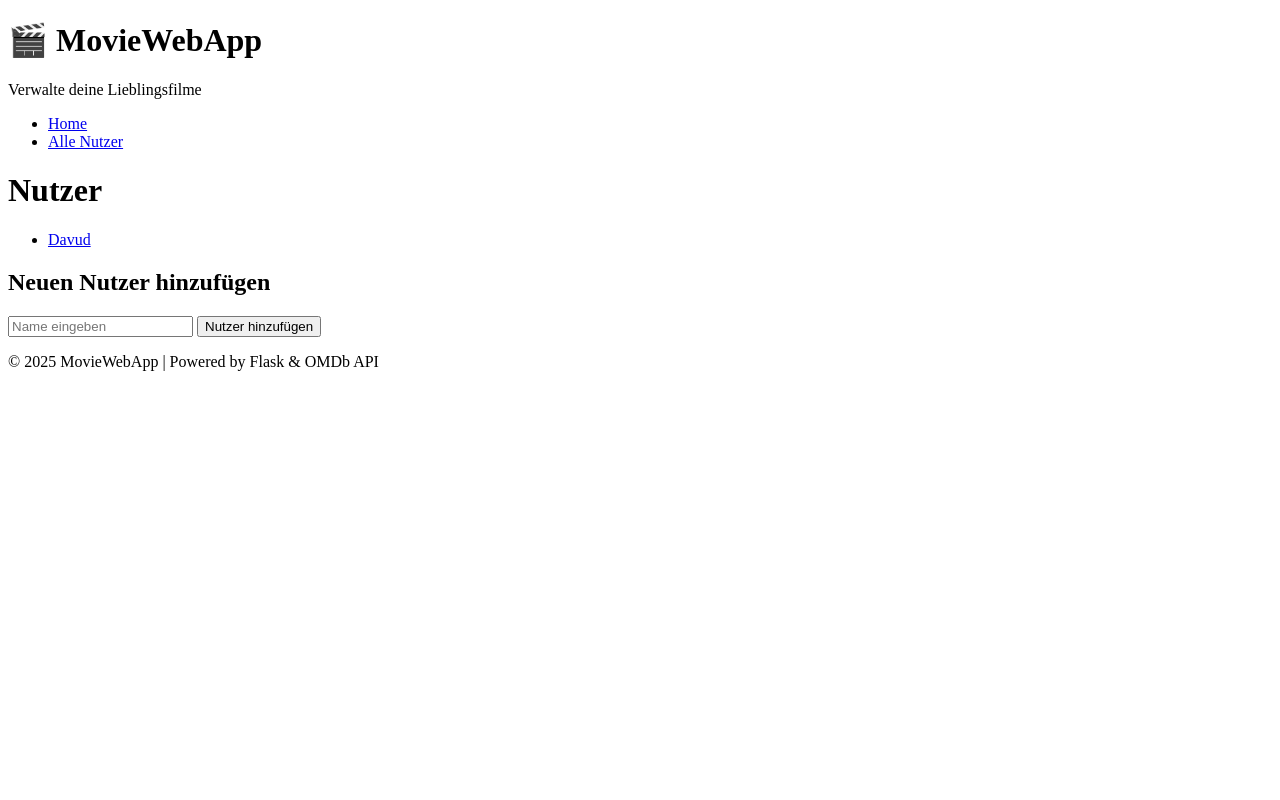
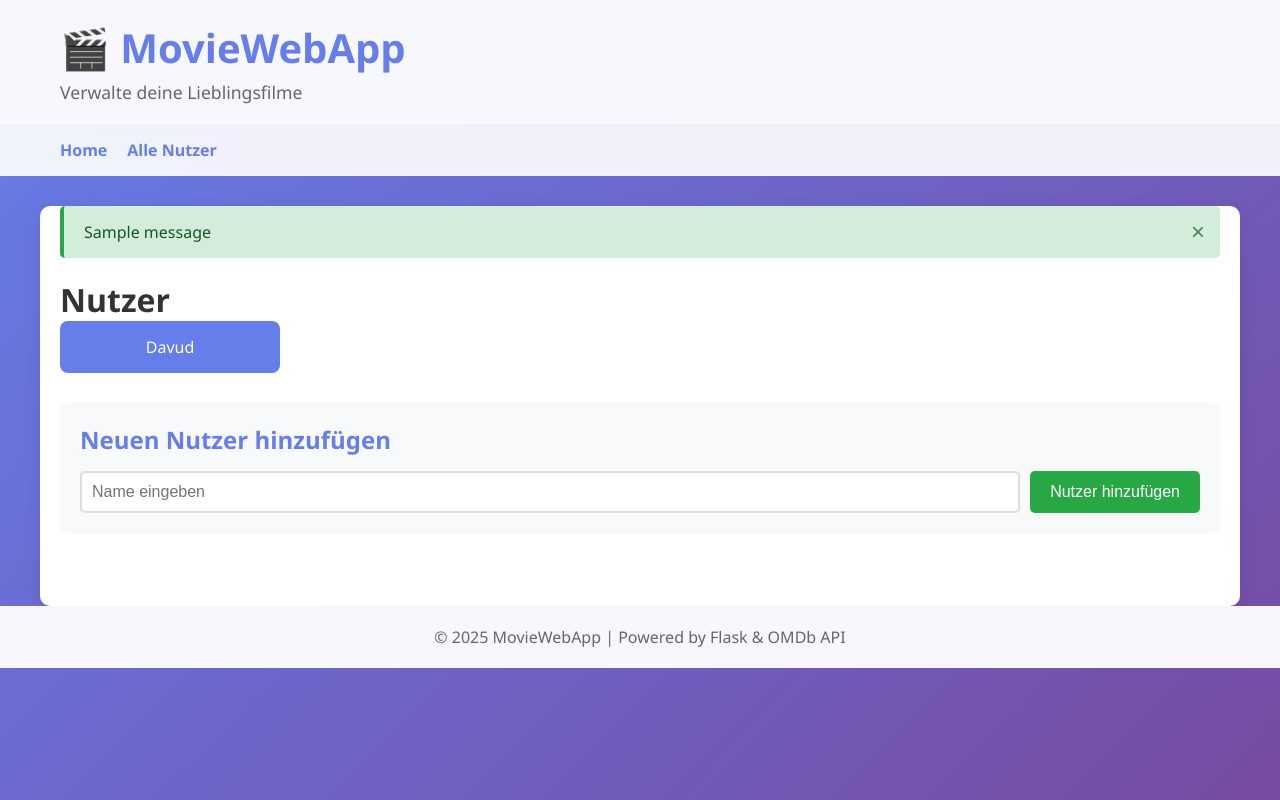
Before and after one commit to Davudinho/MovieWebApp, a Flask app: page / in a window 1280 px wide. Run offline with Flask 3, Linux system fonts and the light colour scheme; one stand-in notice (Sample message) is shown.

Commit message:
Alle dateien aktualisiert

```diff
--- a/static/style.css
+++ b/static/style.css
@@ -0,0 +1,375 @@
+/* Basis-Styles */
+* {
+    margin: 0;
+    padding: 0;
+    box-sizing: border-box;
+}
+
+body {
+    font-family: 'Segoe UI', Tahoma, Geneva, Verdana, sans-serif;
+    background: linear-gradient(135deg, #667eea 0%, #764ba2 100%);
+    min-height: 100vh;
+    color: #333;
+}
+
+.container {
+    max-width: 1200px;
+    margin: 0 auto;
+    padding: 0 20px;
+}
+
+/* Header */
+header {
+    background: rgba(255, 255, 255, 0.95);
+    padding: 20px 0;
+    box-shadow: 0 2px 10px rgba(0,0,0,0.1);
+}
+
+header h1 {
+    font-size: 2.5em;
+    color: #667eea;
+    margin-bottom: 5px;
+}
+
+header .tagline {
+    color: #666;
+    font-size: 1.1em;
+}
+
+/* Navigation */
+nav {
+    background: rgba(255, 255, 255, 0.9);
+    padding: 15px 0;
+    margin-bottom: 30px;
+}
+
+nav ul {
+    list-style: none;
+    display: flex;
+    gap: 20px;
+}
+
+nav a {
+    text-decoration: none;
+    color: #667eea;
+    font-weight: 600;
+    transition: color 0.3s;
+}
+
+nav a:hover {
+    color: #764ba2;
+}
+
+/* Main Content */
+main {
+    background: white;
+    border-radius: 10px;
+    padding: 30px;
+    margin-bottom: 30px;
+    box-shadow: 0 5px 20px rgba(0,0,0,0.1);
+    min-height: 400px;
+}
+
+/* Flash Messages / Alerts */
+.alert {
+    padding: 15px 20px;
+    margin-bottom: 20px;
+    border-radius: 5px;
+    position: relative;
+    animation: slideIn 0.3s ease-out;
+}
+
+@keyframes slideIn {
+    from {
+        transform: translateY(-20px);
+        opacity: 0;
+    }
+    to {
+        transform: translateY(0);
+        opacity: 1;
+    }
+}
+
+.alert-success {
+    background: #d4edda;
+    color: #155724;
+    border-left: 4px solid #28a745;
+}
+
+.alert-error {
+    background: #f8d7da;
+    color: #721c24;
+    border-left: 4px solid #dc3545;
+}
+
+.alert-warning {
+    background: #fff3cd;
+    color: #856404;
+    border-left: 4px solid #ffc107;
+}
+
+.close-btn {
+    position: absolute;
+    right: 15px;
+    top: 50%;
+    transform: translateY(-50%);
+    background: none;
+    border: none;
+    font-size: 1.5em;
+    cursor: pointer;
+    color: inherit;
+    opacity: 0.7;
+}
+
+.close-btn:hover {
+    opacity: 1;
+}
+
+/* Error Pages */
+.error-page {
+    text-align: center;
+    padding: 60px 20px;
+}
+
+.error-page h1 {
+    font-size: 3em;
+    margin-bottom: 20px;
+    color: #667eea;
+}
+
+.error-page p {
+    font-size: 1.2em;
+    margin-bottom: 30px;
+    color: #666;
+}
+
+/* Buttons */
+.btn {
+    display: inline-block;
+    padding: 10px 20px;
+    background: #667eea;
+    color: white;
+    text-decoration: none;
+    border-radius: 5px;
+    border: none;
+    cursor: pointer;
+    font-size: 1em;
+    transition: background 0.3s;
+}
+
+.btn:hover {
+    background: #764ba2;
+}
+
+.btn-primary {
+    background: #28a745;
+}
+
+.btn-primary:hover {
+    background: #218838;
+}
+
+.btn-edit {
+    background: #ffc107;
+    color: #333;
+    padding: 5px 10px;
+    font-size: 0.9em;
+}
+
+.btn-edit:hover {
+    background: #e0a800;
+}
+
+.btn-delete {
+    background: #dc3545;
+    padding: 5px 10px;
+    font-size: 0.9em;
+}
+
+.btn-delete:hover {
+    background: #c82333;
+}
+
+.btn-back {
+    background: #6c757d;
+    margin-bottom: 20px;
+}
+
+.btn-back:hover {
+    background: #5a6268;
+}
+
+/* User List */
+.user-list {
+    list-style: none;
+    display: grid;
+    grid-template-columns: repeat(auto-fill, minmax(200px, 1fr));
+    gap: 15px;
+    margin-bottom: 30px;
+}
+
+.user-entry {
+    background: #f8f9fa;
+    border-radius: 8px;
+    overflow: hidden;
+}
+
+.user-entry .btn {
+    width: 100%;
+    text-align: center;
+    padding: 15px;
+    background: #667eea;
+}
+
+/* Add User Section */
+.add-user-section {
+    background: #f8f9fa;
+    padding: 20px;
+    border-radius: 8px;
+    margin-top: 30px;
+}
+
+.add-user-section h2 {
+    margin-bottom: 15px;
+    color: #667eea;
+}
+
+.add-user-section form {
+    display: flex;
+    gap: 10px;
+}
+
+.add-user-section input {
+    flex: 1;
+    padding: 10px;
+    border: 2px solid #ddd;
+    border-radius: 5px;
+    font-size: 1em;
+}
+
+.add-user-section input:focus {
+    outline: none;
+    border-color: #667eea;
+}
+
+/* Movies Grid */
+.movie-grid {
+    display: grid;
+    grid-template-columns: repeat(auto-fill, minmax(280px, 1fr));
+    gap: 20px;
+    margin-bottom: 30px;
+}
+
+.movie-card {
+    background: #f8f9fa;
+    border-radius: 8px;
+    padding: 15px;
+    box-shadow: 0 2px 5px rgba(0,0,0,0.1);
+}
+
+.movie-poster {
+    width: 100%;
+    height: 400px;
+    object-fit: cover;
+    border-radius: 5px;
+    margin-bottom: 10px;
+}
+
+.movie-poster-placeholder {
+    width: 100%;
+    height: 400px;
+    background: linear-gradient(135deg, #667eea 0%, #764ba2 100%);
+    display: flex;
+    align-items: center;
+    justify-content: center;
+    font-size: 4em;
+    border-radius: 5px;
+    margin-bottom: 10px;
+}
+
+.movie-info h3 {
+    color: #667eea;
+    margin-bottom: 10px;
+}
+
+.movie-info p {
+    margin: 5px 0;
+    color: #666;
+}
+
+.movie-actions {
+    margin-top: 15px;
+    display: flex;
+    flex-direction: column;
+    gap: 10px;
+}
+
+.inline-form {
+    display: flex;
+    gap: 5px;
+}
+
+.inline-form input {
+    flex: 1;
+    padding: 8px;
+    border: 2px solid #ddd;
+    border-radius: 5px;
+}
+
+.inline-form input:focus {
+    outline: none;
+    border-color: #667eea;
+}
+
+/* Add Movie Section */
+.add-movie-section {
+    background: #f8f9fa;
+    padding: 20px;
+    border-radius: 8px;
+    margin-top: 30px;
+}
+
+.add-movie-section h2 {
+    color: #667eea;
+    margin-bottom: 15px;
+}
+
+.add-movie-section form {
+    display: flex;
+    gap: 10px;
+    margin-bottom: 10px;
+}
+
+.add-movie-section input {
+    flex: 1;
+    padding: 10px;
+    border: 2px solid #ddd;
+    border-radius: 5px;
+    font-size: 1em;
+}
+
+.add-movie-section input:focus {
+    outline: none;
+    border-color: #667eea;
+}
+
+.hint {
+    color: #666;
+    font-size: 0.9em;
+    margin-top: 10px;
+}
+
+.no-movies {
+    text-align: center;
+    color: #999;
+    padding: 40px;
+    font-size: 1.1em;
+}
+
+/* Footer */
+footer {
+    background: rgba(255, 255, 255, 0.95);
+    padding: 20px 0;
+    text-align: center;
+    color: #666;
+}
--- a/templates/base.html
+++ b/templates/base.html
@@ -24,6 +24,18 @@
     </nav>
 
     <main class="container">
+        <!-- Flash Messages -->
+        {% with messages = get_flashed_messages(with_categories=true) %}
+            {% if messages %}
+                {% for category, message in messages %}
+                <div class="alert alert-{{ category }}">
+                    {{ message }}
+                    <button class="close-btn" onclick="this.parentElement.remove()">×</button>
+                </div>
+                {% endfor %}
+            {% endif %}
+        {% endwith %}
+
         {% block content %}{% endblock %}
     </main>
 
```
